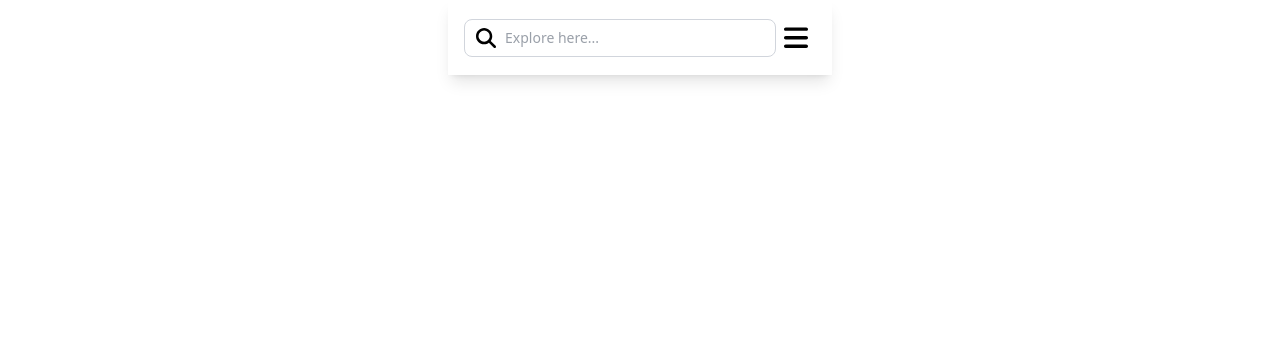
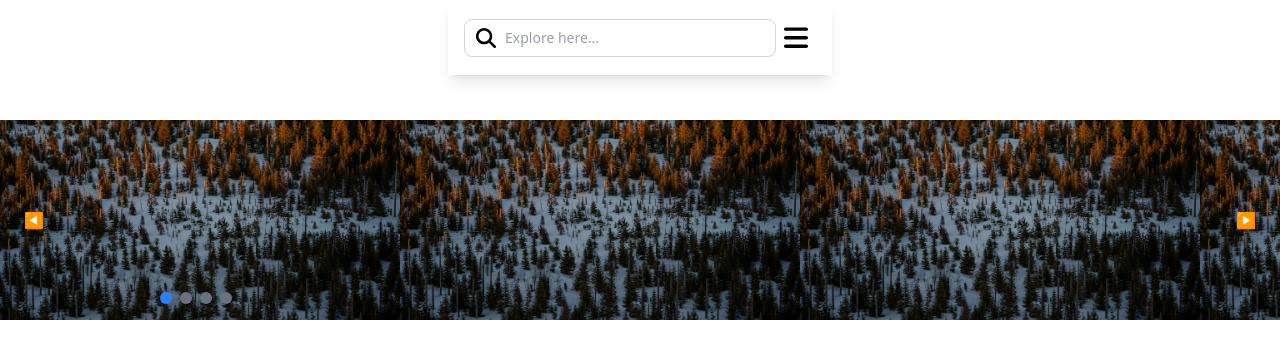
Before and after one commit to kallehahtela/frontend-react, a React (Vite) app: page / in a window 1280 px wide. Shown: the top 358 px of the page. Built offline with nearby package versions, Linux system fonts and the light colour scheme.

Commit message:
started with carousel functionality with the dots displaying the current index.

```diff
--- a/src/App.tsx
+++ b/src/App.tsx
@@ -1,5 +1,6 @@
 import './index.css'
 import SearchBar from './components/SearchBar'
+import Carousel from './components/Carousel'
 
 function App() {
 
@@ -7,6 +8,7 @@ function App() {
     <>
       <div className='flex'>
         <SearchBar />
+        <Carousel />
       </div>
     </>
   )
--- /dev/null
+++ b/src/components/Carousel.tsx
@@ -0,0 +1,100 @@
+import React, { useState } from "react";
+
+const carouselItems = [
+    {
+        id: 1,
+        imageUrl: './src/assets/images/woodland.jpg',
+        link: 'https://images.unsplash.com/photo-1737405555489-78b3755eaa81?q=80&w=3870&auto=format&fit=crop&ixlib=rb-4.0.3&ixid=M3wxMjA3fDB8MHxwaG90by1wYWdlfHx8fGVufDB8fHx8fA%3D%3D'
+    },
+    {
+        id: 2,
+        name: 'Woodland 2',
+        imageUrl: './src/assets/images/woodland.jpg',
+        link: 'https://images.unsplash.com/photo-1737405555489-78b3755eaa81?q=80&w=3870&auto=format&fit=crop&ixlib=rb-4.0.3&ixid=M3wxMjA3fDB8MHxwaG90by1wYWdlfHx8fGVufDB8fHx8fA%3D%3D'
+    },
+    {
+        id: 3,
+        name: 'Woodland 3',
+        imageUrl: './src/assets/images/woodland.jpg',
+        link: 'https://images.unsplash.com/photo-1737405555489-78b3755eaa81?q=80&w=3870&auto=format&fit=crop&ixlib=rb-4.0.3&ixid=M3wxMjA3fDB8MHxwaG90by1wYWdlfHx8fGVufDB8fHx8fA%3D%3D'
+    },
+    {
+        id: 4,
+        name: 'Woodland 4',
+        imageUrl: './src/assets/images/woodland.jpg',
+        link: 'https://images.unsplash.com/photo-1737405555489-78b3755eaa81?q=80&w=3870&auto=format&fit=crop&ixlib=rb-4.0.3&ixid=M3wxMjA3fDB8MHxwaG90by1wYWdlfHx8fGVufDB8fHx8fA%3D%3D'
+    },
+];
+
+function Carousel() {
+    const [slideIndex, setSlideIndex] = useState(0);
+    const totalSlides = carouselItems.length;
+
+    const updateSlide = (direction: number) => {
+        setSlideIndex((prevIndex) => {
+            const newIndex = prevIndex + direction;
+            if (newIndex < 0) return totalSlides - 1;
+            if (newIndex >= totalSlides) return 0;
+            return newIndex;
+        });
+    };
+
+    return (
+        <div className="absolute top-30 w-full bg-gray-900 text-white overflow-hidden">
+
+            {/* Carousel Container */}
+            <div className="relative flex w-full overflow-hidden">
+                <div
+                    className="flex transition-transform duration-500 ease-in-out"
+                    style={{
+                        transform: `translateX(-${slideIndex * 100}%)`,
+                    }}
+                >
+                    {carouselItems.map((item) => (
+                        <div
+                        key={item.id}
+                        className="min-w-full flex-shrink-0 h-50"
+                        style={{
+                            backgroundImage: `url(${item.imageUrl})`,
+                            backgroundSize: "cover",
+                            backgroundPosition: "center",
+                            padding: "50px", // Adjust this value for desired margin
+                            boxSizing: "border-box",
+                        }}
+                        >
+                        </div>
+                    ))}
+                </div>
+            </div>
+
+            {/* Controls */}
+            <button
+                onClick={() => updateSlide(-1)}
+                className="absolute top-1/2 left-4 -translate-y-1/2 bg-white-800 text-white p-2 rounded-full hover:bg-gray-700"
+            >
+                ◀
+            </button>
+            <button
+                onClick={() => updateSlide(1)}
+                className="absolute top-1/2 right-4 -translate-y-1/2 bg-white-800 text-white p-2 rounded-full hover:bg-gray-700"
+            >
+                ▶
+            </button>
+
+            {/* Dots */}
+            <div className="flex justify-center absolute left-40 bottom-7 h-0 space-x-2">
+                {carouselItems.map((_, idx) => (
+                    <button
+                        key={idx}
+                        onClick={() => setSlideIndex(idx)}
+                        className={`w-3 h-3 rounded-full ${
+                            idx === slideIndex ? "bg-blue-500" : "bg-gray-500"
+                        }`}
+                    ></button>
+                ))}
+            </div>
+        </div>
+    );
+}
+
+export default Carousel;
```
Also changed, not shown: src/assets/images/woodland.jpg (added).
